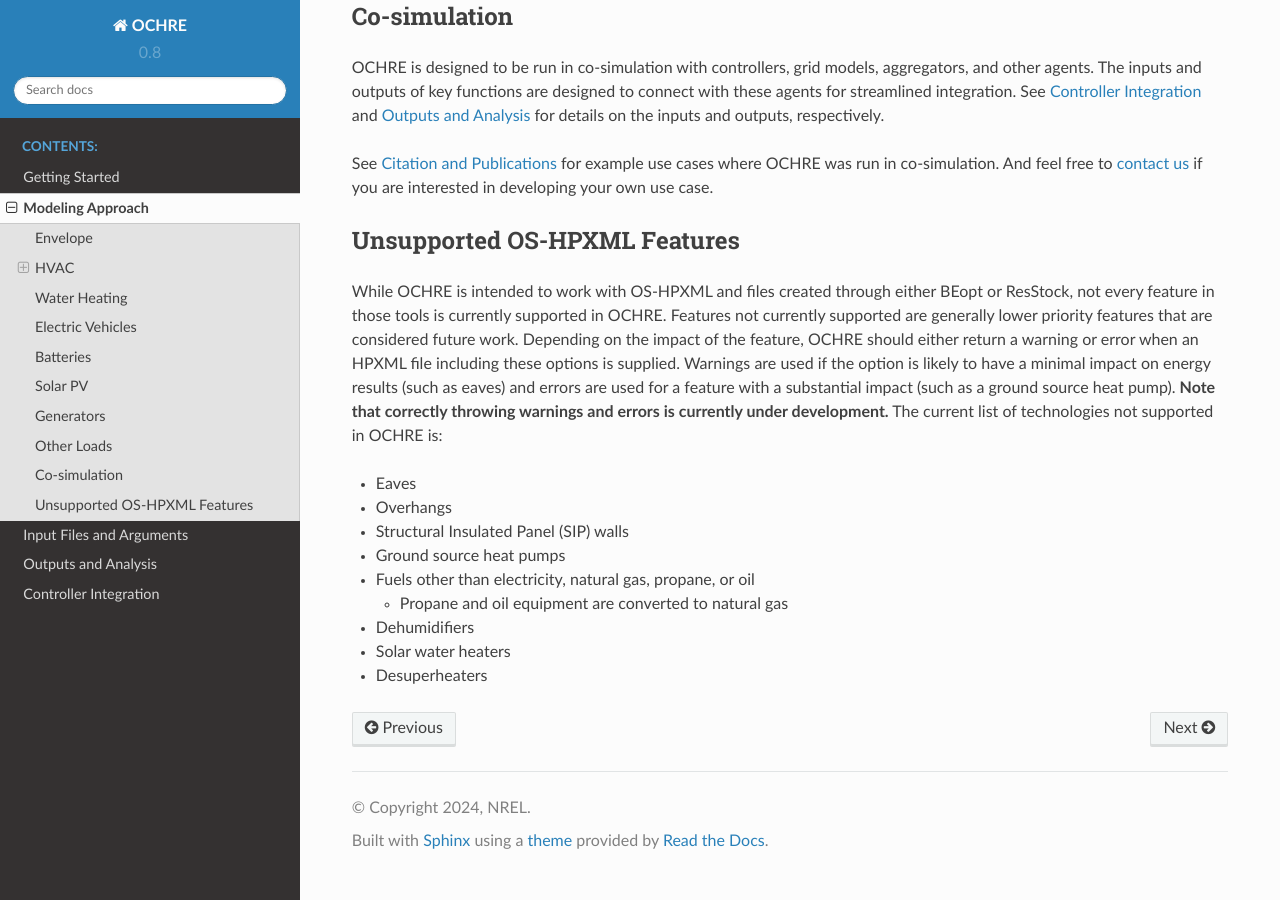
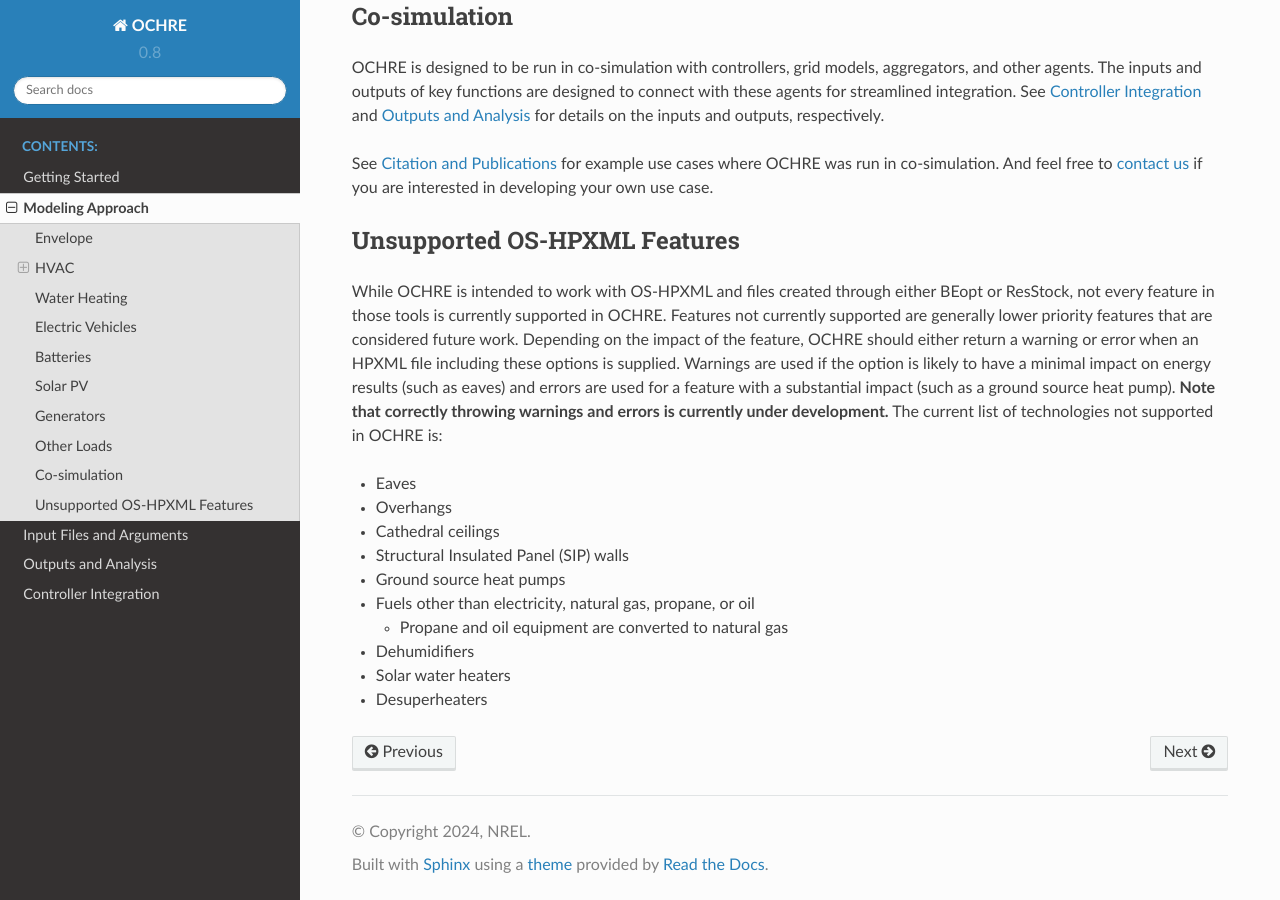
Before and after one commit to NREL/OCHRE, a Sphinx documentation site: the page built from docs/source/ModelingApproach.rst, in a window 1280 px wide and 900 px high, scrolled down 6932 px. Built offline with Sphinx 7.4.7 and the Read the Docs theme 2.0.0, drawn with Linux system fonts in a browser that asks for light colours.

Commit message:
noted OS-HPXML restrictions in docs

```diff
--- a/docs/source/ModelingApproach.rst
+++ b/docs/source/ModelingApproach.rst
@@ -386,6 +386,8 @@
 
 -  Overhangs
 
+-  Cathedral ceilings
+
 -  Structural Insulated Panel (SIP) walls
 
 -  Ground source heat pumps
```
